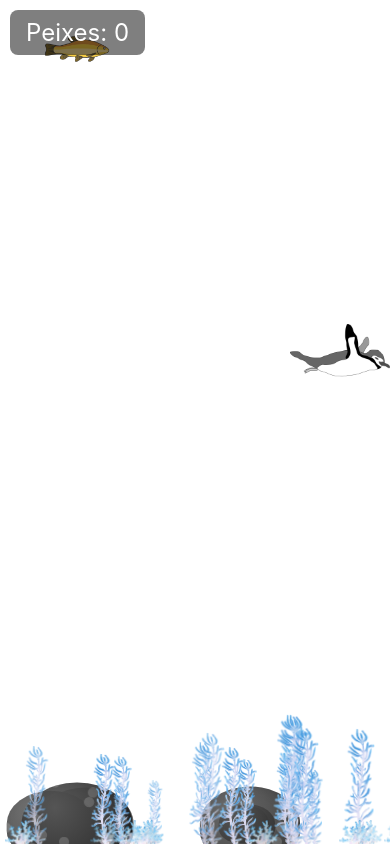
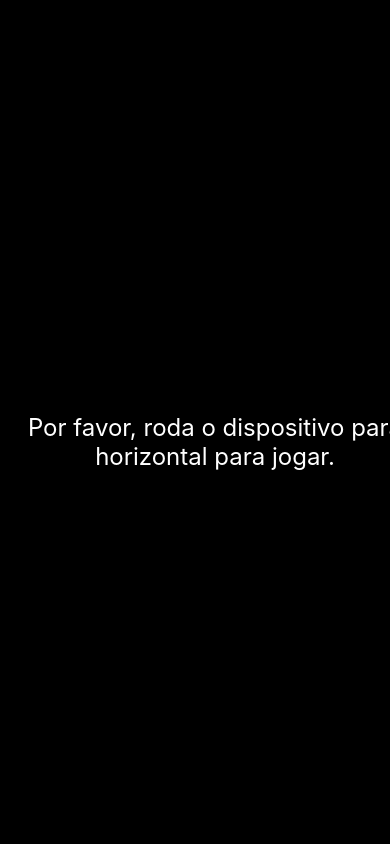
Before and after one commit to RicardoSantos05/HuddleWeb, a Svelte app: page / in a window 390 px wide. Built offline with nearby package versions, Linux system fonts and the light colour scheme.

Commit message:
Bug Fix 2

```diff
--- a/src/App.svelte
+++ b/src/App.svelte
@@ -39,6 +39,21 @@
   let startX = 0;
   let startY = 0;
 
+let isPortrait = false;
+let isMobile = false;
+
+onMount(() => {
+	isMobile = /Android|iPhone|iPad|iPod/i.test(navigator.userAgent);
+});
+
+function checkOrientation() {
+	isPortrait = window.innerHeight > window.innerWidth;
+}
+onMount(() => {
+	checkOrientation();
+	window.addEventListener("resize", checkOrientation);
+});
+
   function handleTouchStart(event) {
     isDragging = true;
     const touch = event.touches[0];
@@ -59,17 +74,17 @@
     joystickY = 0;
   }
 
-	function startGame() {
-		showStartScreen = false;
-		setTimeout(spawnFish, 3000);
-		updatePosition();
+function startGame() {
+	const isLandscape = window.innerWidth > window.innerHeight;
+	if (!isLandscape) {
+		alert("Roda o telemóvel para horizontal para jogar!");
+		return;
 	}
+	showStartScreen = false;
+	setTimeout(spawnFish, 3000);
+	updatePosition();
+}
 
-function touchControl(direction, isPressed) {
-  if (direction in keys) {
-    keys[direction] = isPressed;
-  }
-}
 	function spawnFish() {
 		fishX = Math.random() * (window.innerWidth - 64);
 		fishY = Math.random() * (window.innerHeight - 64);
@@ -287,6 +302,23 @@ function touchControl(direction, isPressed) {
 	transition: opacity 0.3s ease;
 }
 
+.portrait-warning {
+	position: fixed;
+	top: 0;
+	left: 0;
+	width: 100vw;
+	height: 100vh;
+	background: #000;
+	color: white;
+	display: flex;
+	align-items: center;
+	justify-content: center;
+	font-size: 1.5em;
+	z-index: 9999;
+	text-align: center;
+	padding: 20px;
+}
+
 .endscreen {
 	position: fixed;
 	top: 50%;
@@ -490,6 +522,17 @@ function touchControl(direction, isPressed) {
 	display: none;
 }
 
+.joystick {
+	width: 80px;
+	height: 80px;
+	background: rgba(255, 255, 255, 0.2);
+	border: 2px solid white;
+	border-radius: 50%;
+	position: fixed;
+	z-index: 1000;
+	touch-action: none;
+}
+
  .joystick-container {
     position: fixed;
     bottom: 20px;
@@ -542,7 +585,26 @@ function touchControl(direction, isPressed) {
 </div>
 </div>
 
+{#if showStartScreen}
+	<div class="startscreen">
+		<h1>Huddle</h1>
+		<button on:click={startGame}>Começar</button>
+	</div>
+{/if}
 
+{#if isPortrait}
+	<div class="portrait-warning">
+		Por favor, roda o dispositivo para horizontal para jogar.
+	</div>
+{/if}
+
+<div
+	class="joystick"
+	on:touchstart|passive={handleTouchStart}
+	on:touchmove|passive={handleTouchMove}
+	on:touchend={handleTouchEnd}
+	style="left: 80px; bottom: 80px;"
+></div>
 
 <!-- Ecrã final -->
 {#if showEndScreen}
@@ -586,6 +648,10 @@ function touchControl(direction, isPressed) {
 			"
 		></div>
 	{/each}
+
+{#if isMobile && !isPortrait && !showStartScreen}
+	<div class="joystick" ></div>
+{/if}
 
 	<!-- Algas -->
 	{#each algaeSetups as algae}
```
